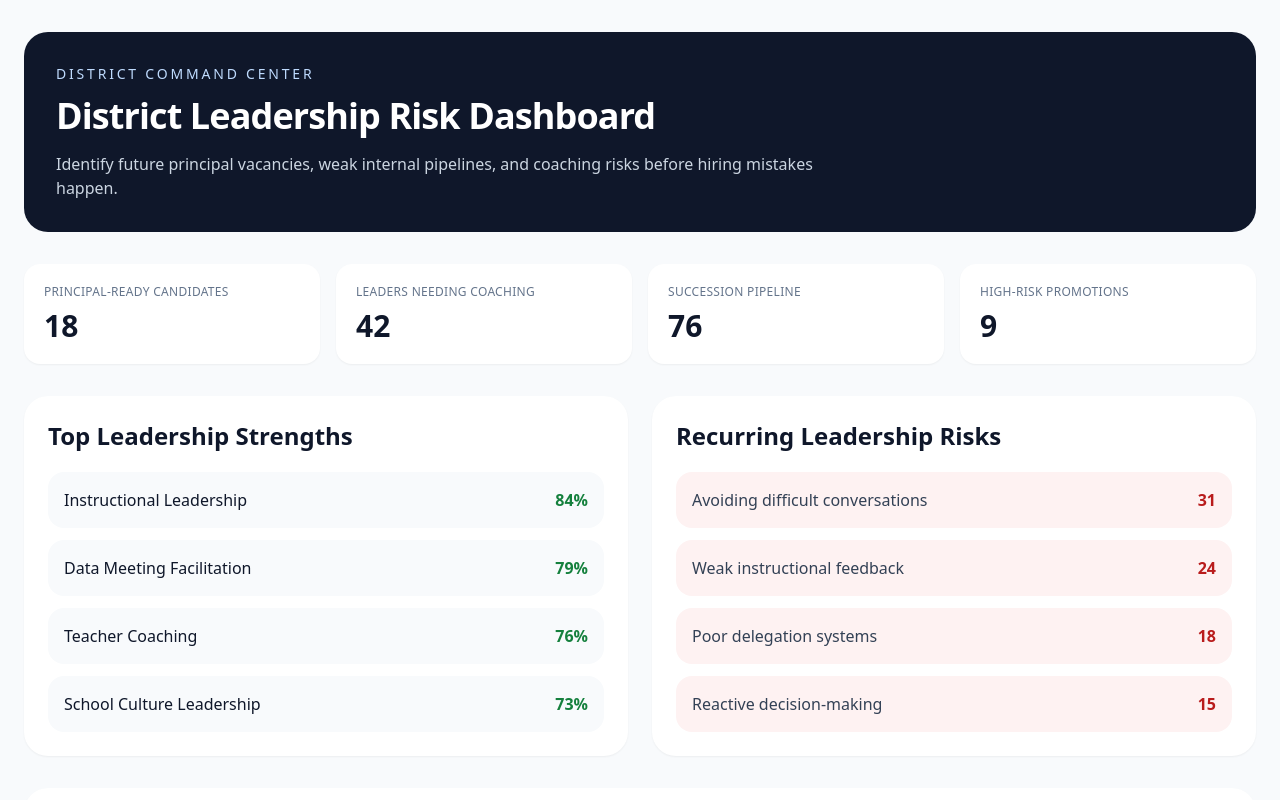
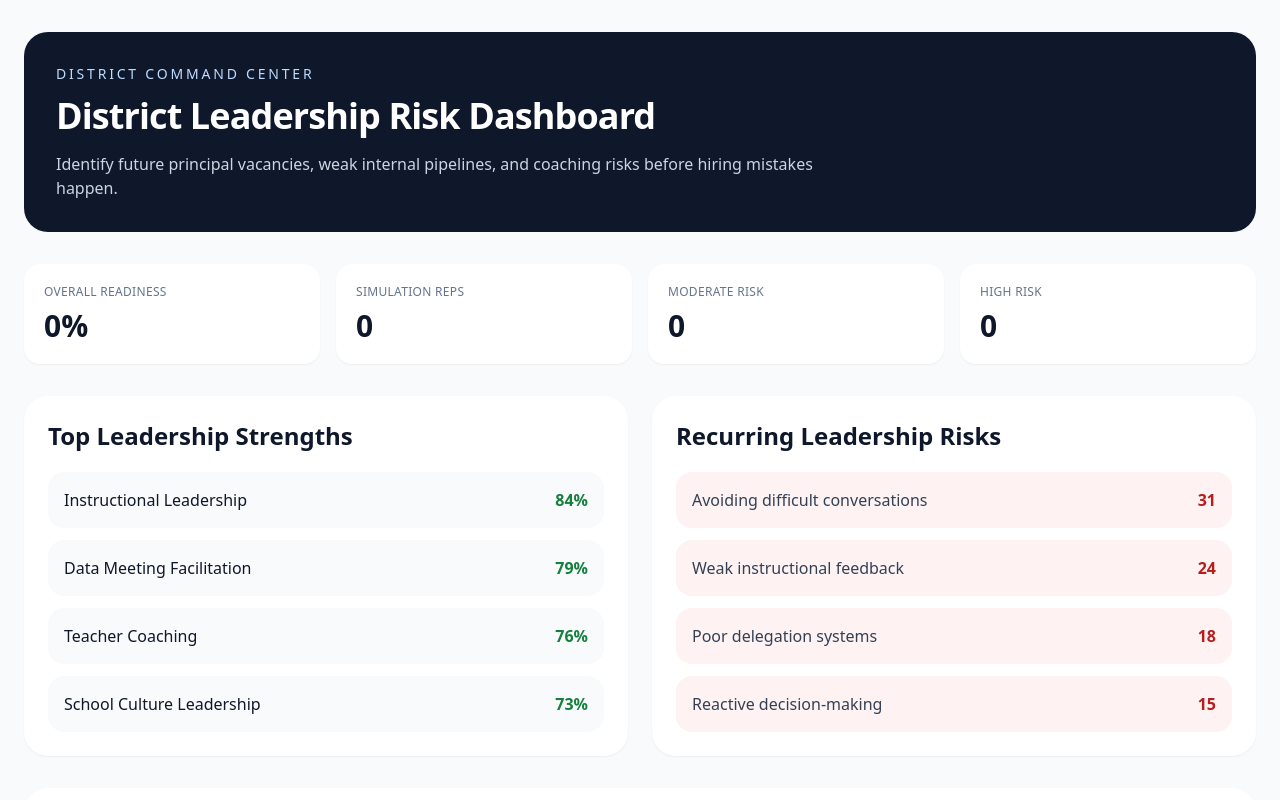
Before and after one commit to jmarc296-jpg/instructional-leadership-practice, a Next.js app: page /district in a window 1280 px wide. Shown: the top 800 px of the page. Built offline with nearby package versions, Linux system fonts and the light colour scheme.

Commit message:
Add shared platform intelligence spine

```diff
--- a/app/district/page.tsx
+++ b/app/district/page.tsx
@@ -1,4 +1,9 @@
+'use client'
+
+import { getPlatformIntelligence } from '@/lib/platform-intelligence'
+
 export default function DistrictPage() {
+  const intelligence = getPlatformIntelligence()
   const strengths = [
     { label: "Instructional Leadership", value: "84%" },
     { label: "Data Meeting Facilitation", value: "79%" },
@@ -31,10 +36,10 @@ export default function DistrictPage() {
         </section>
 
         <section className="grid gap-4 md:grid-cols-4">
-          <MetricCard label="PRINCIPAL-READY CANDIDATES" value="18" />
-          <MetricCard label="LEADERS NEEDING COACHING" value="42" />
-          <MetricCard label="SUCCESSION PIPELINE" value="76" />
-          <MetricCard label="HIGH-RISK PROMOTIONS" value="9" />
+          <MetricCard label="Overall Readiness" value={`${intelligence.overallReadiness || 0}%`} />
+          <MetricCard label="Simulation Reps" value={`${intelligence.totalReps}`} />
+          <MetricCard label="Moderate Risk" value={`${intelligence.moderateRisk}`} />
+          <MetricCard label="High Risk" value={`${intelligence.highRisk}`} />
         </section>
 
         <section className="grid gap-6 lg:grid-cols-2">
--- /dev/null
+++ b/lib/platform-intelligence.ts
@@ -0,0 +1,90 @@
+import { getLeadershipIntelligenceSnapshots } from '@/lib/local-store'
+
+type IntelligenceSnapshot = {
+  domain?: string
+  profile?: any
+  consequences?: any
+  recommendation?: any
+  savedAt?: string
+}
+
+export function getPlatformIntelligence() {
+  const snapshots = getLeadershipIntelligenceSnapshots() as IntelligenceSnapshot[]
+
+  const totalReps = snapshots.length
+
+  const avg = (values: number[]) =>
+    values.length ? Math.round(values.reduce((a, b) => a + b, 0) / values.length) : 0
+
+  const profileScores = snapshots.map((s) => s.profile || {})
+
+  const instructionalPrecision = avg(
+    profileScores.map((p) => Number(p.instructionalPrecision || 0)).filter(Boolean)
+  )
+
+  const accountabilityStrength = avg(
+    profileScores.map((p) => Number(p.accountabilityStrength || 0)).filter(Boolean)
+  )
+
+  const communicationClarity = avg(
+    profileScores.map((p) => Number(p.communicationClarity || 0)).filter(Boolean)
+  )
+
+  const studentImpactOrientation = avg(
+    profileScores.map((p) => Number(p.studentImpactOrientation || 0)).filter(Boolean)
+  )
+
+  const overallReadiness = avg([
+    instructionalPrecision,
+    accountabilityStrength,
+    communicationClarity,
+    studentImpactOrientation
+  ].filter(Boolean))
+
+  const highRisk = snapshots.filter(
+    (s) => String(s.profile?.riskLevel || '').toLowerCase() === 'high'
+  ).length
+
+  const moderateRisk = snapshots.filter(
+    (s) => String(s.profile?.riskLevel || '').toLowerCase() === 'moderate'
+  ).length
+
+  const lowRisk = snapshots.filter(
+    (s) => String(s.profile?.riskLevel || '').toLowerCase() === 'low'
+  ).length
+
+  const recurringRisks = snapshots.reduce<Record<string, number>>((acc, snapshot) => {
+    const risk = snapshot.consequences?.unresolvedRisk || 'No dominant risk detected'
+    acc[risk] = (acc[risk] || 0) + 1
+    return acc
+  }, {})
+
+  const topRisk =
+    Object.entries(recurringRisks).sort((a, b) => b[1] - a[1])[0]?.[0] ||
+    'Not enough data yet'
+
+  const readinessLabel =
+    overallReadiness >= 80
+      ? 'Principal ready'
+      : overallReadiness >= 65
+        ? 'Nearly ready'
+        : overallReadiness >= 50
+          ? 'Emerging'
+          : 'Not enough data'
+
+  return {
+    totalReps,
+    overallReadiness,
+    readinessLabel,
+    instructionalPrecision,
+    accountabilityStrength,
+    communicationClarity,
+    studentImpactOrientation,
+    highRisk,
+    moderateRisk,
+    lowRisk,
+    topRisk,
+    latest: snapshots[snapshots.length - 1] || null,
+    hasLiveData: snapshots.length > 0
+  }
+}
```
